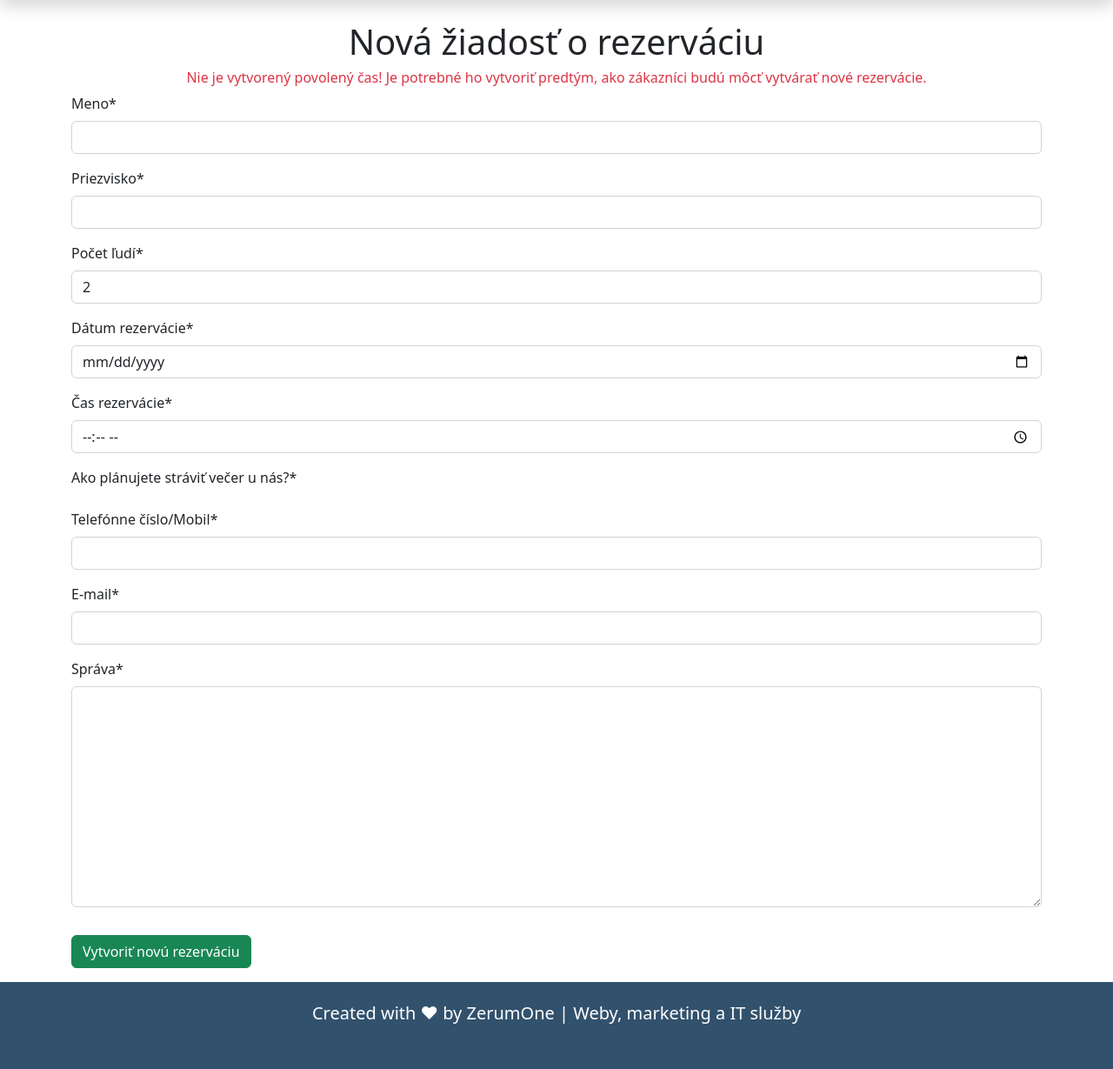
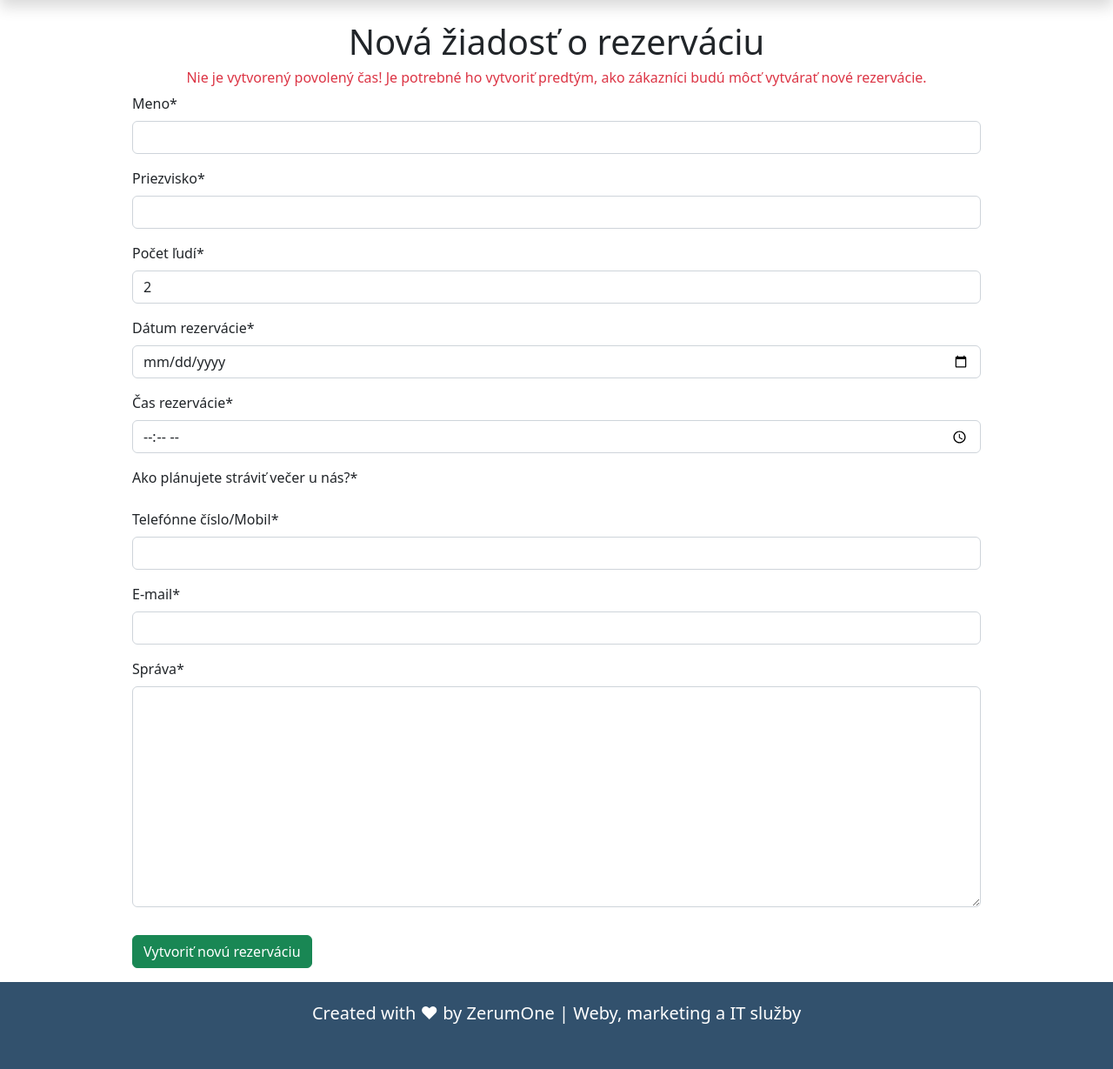
Before and after one commit to neisor/table-reservation-lobbybar, a Django app: page / in a window 1280 px wide. Shown: the part 56-1285 px from the top of the page at 87% size. Run offline with Django 4.2, Linux system fonts and the light colour scheme; data that the repository does not hold is empty; some libraries are stand-ins or nearby versions.

Commit message:
feat: add max-width to the container in create_new_reservation template

```diff
--- a/table_reservation/core/templates/core/base.html
+++ b/table_reservation/core/templates/core/base.html
@@ -13,6 +13,9 @@
             #footer_zerumone a {
               color: rgb(255, 255, 255);
               text-decoration: none;
+            }
+            .kontajner {
+              max-width: 1000px;
             }
             {% block extra_style %}
             {% endblock %}
--- a/table_reservation/reservations/templates/reservations/create_new_reservation.html
+++ b/table_reservation/reservations/templates/reservations/create_new_reservation.html
@@ -6,7 +6,7 @@
         <h6 class="text-center text-danger">Nie je vytvorený povolený čas! Je potrebné ho vytvoriť predtým, ako zákazníci budú môcť vytvárať nové rezervácie.</h6>
     {% endif %}
 
-    <div class="container-lg">
+    <div class="container-lg kontajner">
         {% load crispy_forms_tags %}
         <form action="{% url 'create_new_reservation' %}" id="create_new_reservation_form" method="POST" enctype="multipart/form-data">
             {% crispy form %}
```
